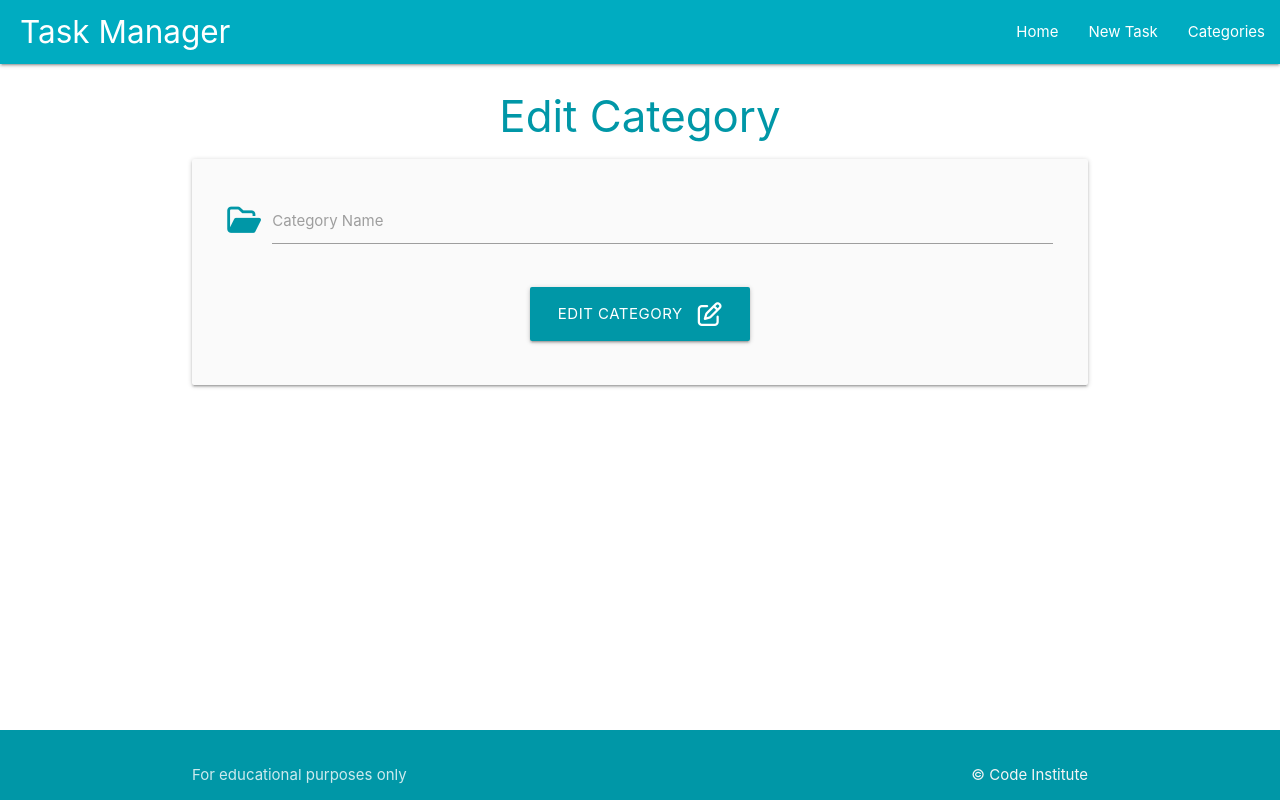
After one commit to BGMwebdev/flask-sqlalchemy-task-manager, a Flask app: template taskmanager/templates/edit_category.html in a window 1280 px wide. The commit adds this page. Run offline with Flask 2, Linux system fonts and the light colour scheme; the template is opened without the code that fills it, so the values that code supplies are empty.

Commit message:
add edit category

```diff
--- a/taskmanager/routes.py
+++ b/taskmanager/routes.py
@@ -22,3 +22,8 @@ def add_category():
         db.session.commit()
         return redirect(url_for("categories"))
     return render_template("add_category.html")
+
+@app.route("/edit_category/<int:category_id>", methods=["GET", "POST"])
+def edit_category(category_id):
+    category = Category.query.get_or_404(category_id)
+    return render_template("edit_category.html")
--- a/taskmanager/templates/categories.html
+++ b/taskmanager/templates/categories.html
@@ -19,7 +19,7 @@
                 <span class="card-title">{{ category.category_name }}</span>
             </div>
             <div class="card-action">
-                <a href="#" class="btn teal accent-3">Edit</a>
+                <a href="{{ url_for('edit_category', category_id=category.id) }}" class="btn teal accent-3">Edit</a>
                 <a href="#" class="btn red lighten-2">Delete</a>
             </div>
         </div>
--- /dev/null
+++ b/taskmanager/templates/edit_category.html
@@ -0,0 +1,27 @@
+{% extends "base.html" %}
+{% block content %}
+
+<h3 class="cyan-text text-darken-2 center-align">Edit Category</h3>
+
+<div class="row card-panel grey lighten-5">
+    <form class="col s12" method="POST" action="{{ url_for('edit_category', category_id=category.id) }}">
+        <!-- category_name -->
+        <div class="row">
+            <div class="input-field col s12">
+                <i class="fa-regular fa-folder-open prefix cyan-text text-darken-2"></i>
+                <input id="category_name" name="category_name" minlength="3" maxlength="25" type="text" class="validate" required>
+                <label for="category_name">Category Name</label>
+            </div>
+        </div>
+        <!-- submit button -->
+        <div class="row">
+            <div class="col s12 center-align">
+                <button type="submit" class="btn-large cyan darken-2">
+                    Edit Category <i class="fa-regular fa-edit right"></i>
+                </button>
+            </div>
+        </div>
+    </form>
+</div>
+
+{% endblock %}
```
